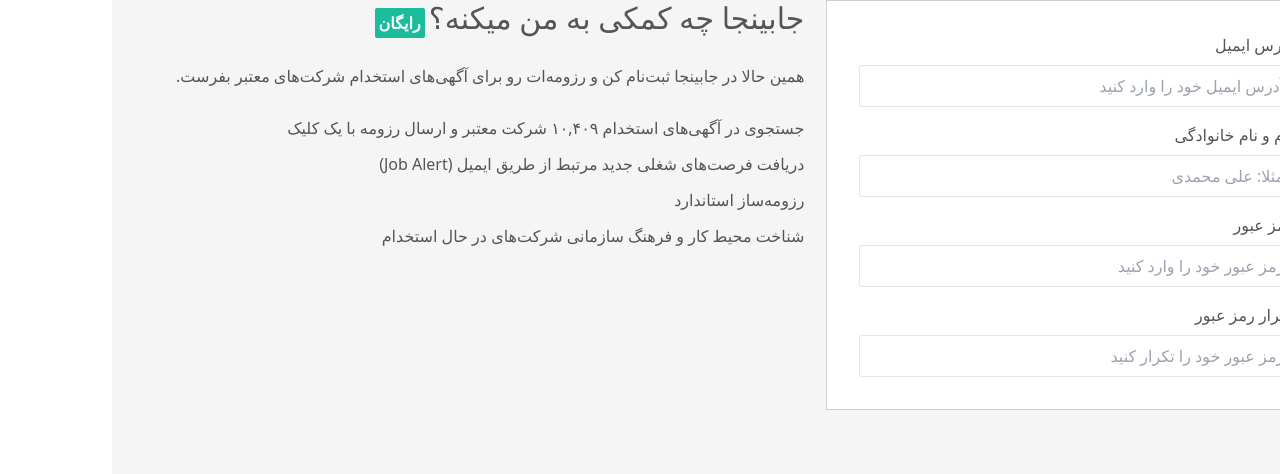
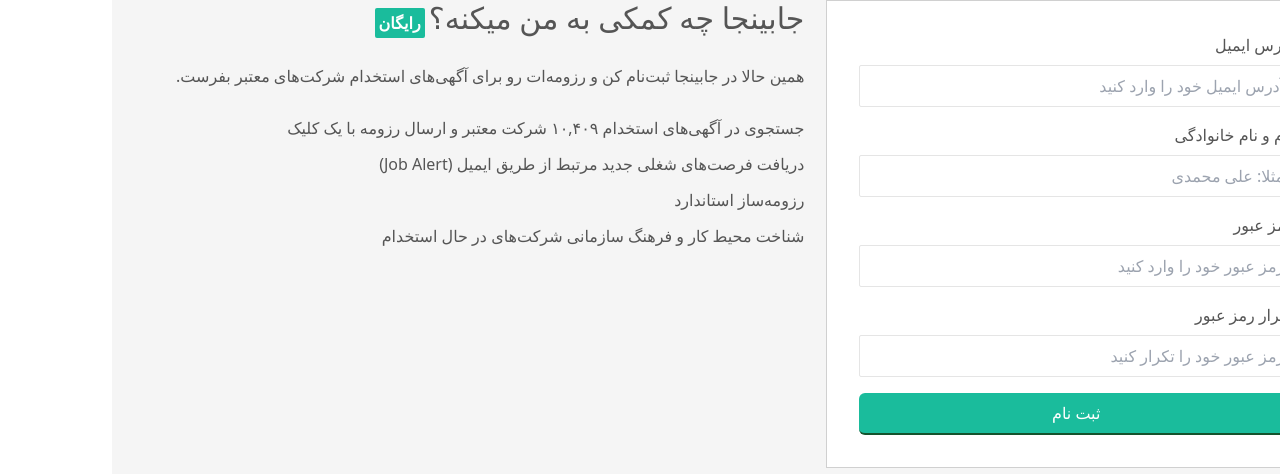
Before and after one commit to dosepehr/mern-jobinja-clone, a React (Vite) app in the folder client/: page /join/user in a window 1280 px wide. Shown: the top 474 px of the page. Built offline with nearby package versions, Linux system fonts and the light colour scheme.

Commit message:
add validation to login user page

```diff
--- a/client/src/components/LoginUser.jsx
+++ b/client/src/components/LoginUser.jsx
@@ -1,44 +1,88 @@
 import React from 'react';
 import JobinjaHelp from './JobinjaHelp';
-
+import { Formik, Form, Field, ErrorMessage } from 'formik';
+import { loginUserShema } from '../validation/usersValidation';
 const LoginUser = () => {
     return (
         <div className='mx-auto px-5 lg:px-16 bg-[#f5f5f5] h-screen'>
             <div className='flex'>
-                <div className='text-lightGray border bg-white border-[#d0d0d0] p-8 mx-auto space-y-4 w-[500px] max-w-[90%]'>
+                <Formik
+                    initialValues={{
+                        username: '',
+                        email: '',
+                        password: '',
+                        confirmPassword: '',
+                    }}
+                    validationSchema={loginUserShema}
+                    onSubmit={(values) => {
+                        console.log(values);
+                    }}
+                >
+                    <Form className='text-lightGray border bg-white border-[#d0d0d0] p-8 mx-auto space-y-4 w-[500px] max-w-[90%]'>
                         <div>
+                            <div className='flex justify-between'>
                                 <p>آدرس ایمیل</p>
-                        <input
+                                <span className='text-red-700 text-base'>
+                                    <ErrorMessage name='email' />
+                                </span>
+                            </div>
+                            <Field
+                                name='email'
                                 className='border border-[#e5e5e5] p-2 rounded-sm mt-2 focus:shadow-3xl w-full'
-                            type='text'
+                                type='email'
                                 placeholder='آدرس ایمیل خود را وارد کنید'
                             />
                         </div>
                         <div>
+                            <div className='flex justify-between'>
                                 <p>نام و نام خانوادگی</p>
-                        <input
+                                <span className='text-red-700 text-base'>
+                                    <ErrorMessage name='username' />
+                                </span>
+                            </div>
+                            <Field
+                                name='username'
                                 className='border border-[#e5e5e5] p-2 rounded-sm mt-2 focus:shadow-3xl w-full'
                                 type='text'
                                 placeholder='مثلا: علی محمدی'
                             />
                         </div>
                         <div>
+                            <div className='flex justify-between'>
                                 <p>رمز عبور</p>
-                        <input
+                                <span className='text-red-700 text-base'>
+                                    <ErrorMessage name='password' />
+                                </span>
+                            </div>
+                            <Field
+                                name='password'
                                 className='border border-[#e5e5e5] p-2 rounded-sm mt-2 focus:shadow-3xl w-full'
-                            type='text'
+                                type='password'
                                 placeholder='رمز عبور خود را وارد کنید'
                             />
                         </div>
                         <div>
+                            <div className='flex justify-between'>
                                 <p>تکرار رمز عبور</p>
-                        <input
+                                <span className='text-red-700 text-base'>
+                                    <ErrorMessage name='confirmPassword' />
+                                </span>
+                            </div>
+                            <Field
+                                name='confirmPassword'
                                 className='border border-[#e5e5e5] p-2 rounded-sm mt-2 focus:shadow-3xl w-full'
-                            type='text'
+                                type='password'
                                 placeholder='رمز عبور خود را تکرار کنید'
                             />
                         </div>
-                </div>
+                        <button
+                            type='submit'
+                            className='w-full bg-mainGreen text-white border-b-2 border-green-900 py-2 rounded-md hover:bg-[#63d0b1]'
+                        >
+                            ثبت نام
+                        </button>
+                    </Form>
+                </Formik>
                 <div className='hidden lg:block mr-5'>
                     <JobinjaHelp />
                 </div>
--- a/client/src/validation/usersValidation.js
+++ b/client/src/validation/usersValidation.js
@@ -8,4 +8,5 @@
     email: Yup.string()
         .email('آدرس وارد شده صحیح نمیباشد')
         .required('ایمیل را وارد کنید'),
+    confirmPassword: Yup.string().required('رمز عبور را تکرار کنید'),
 });
```
Lines whose indentation alone changed are shown as unchanged.
